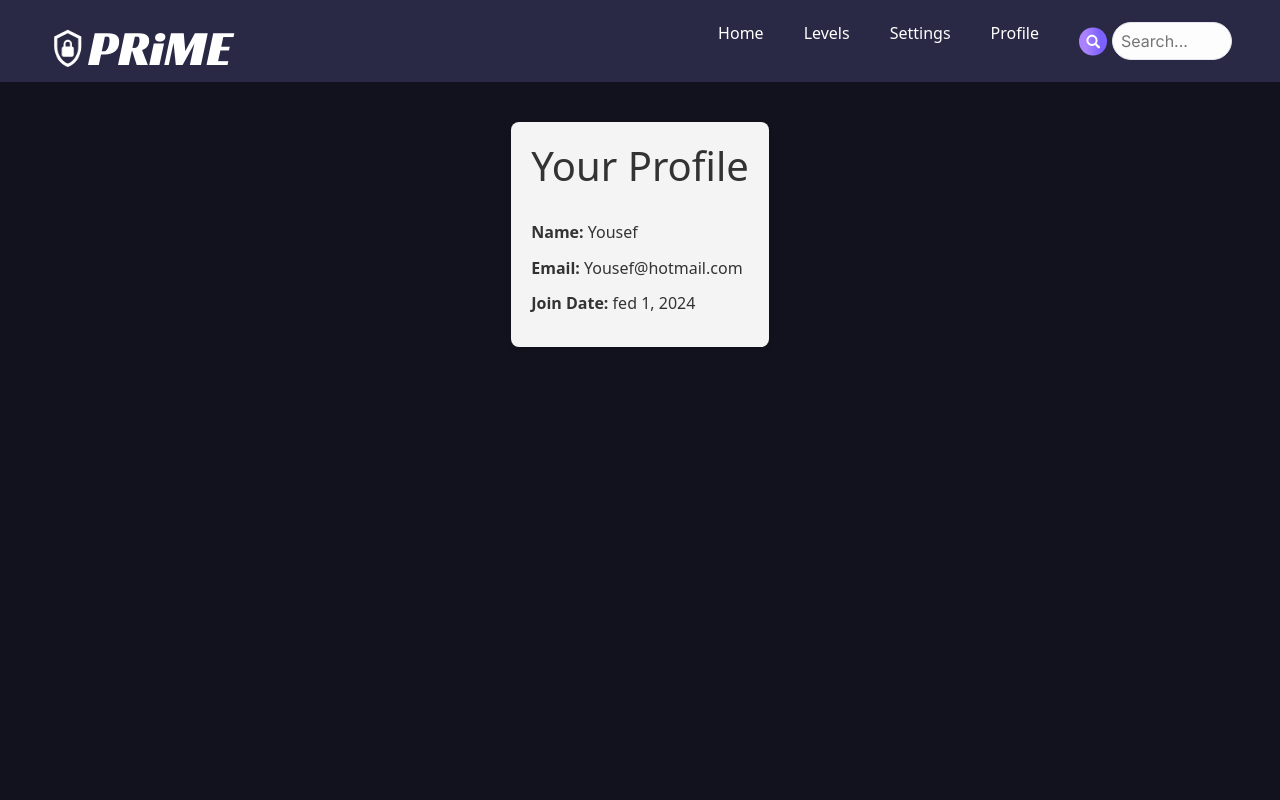
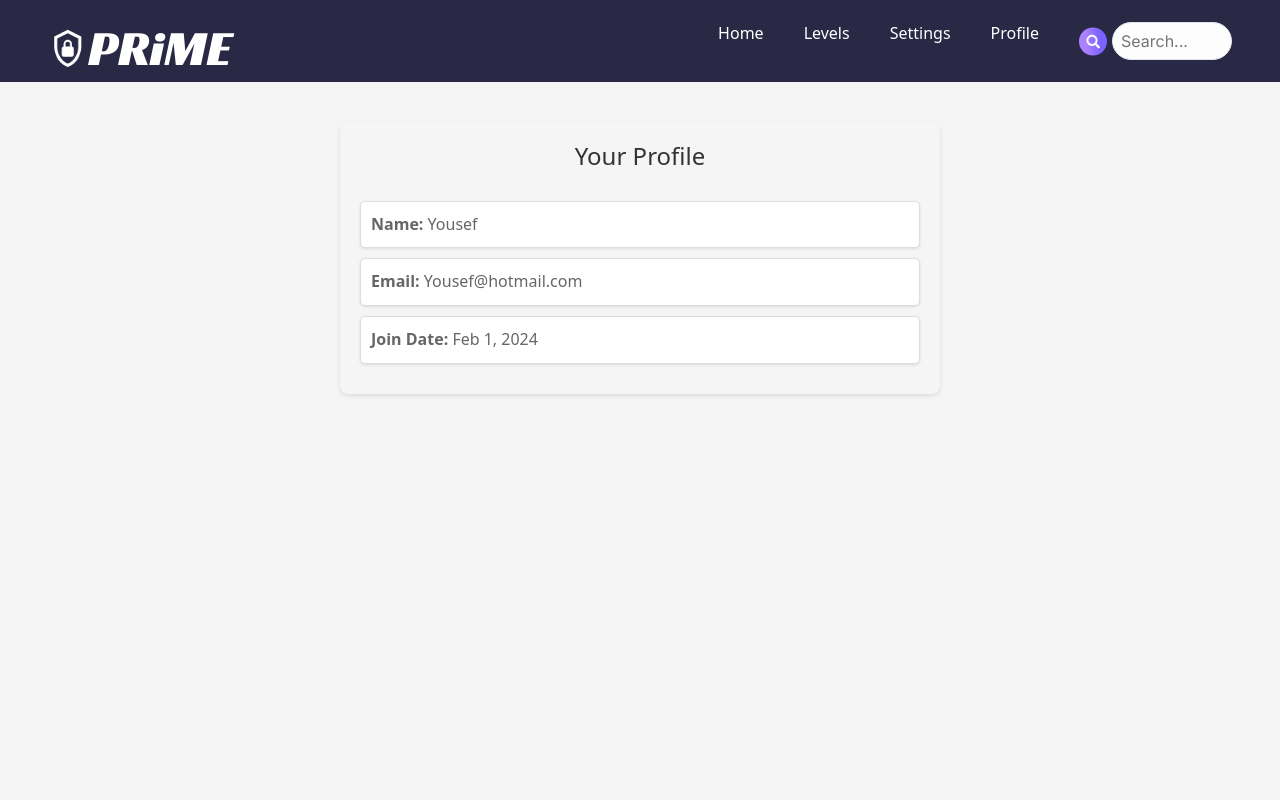
Before and after one commit to simonkb/PRiME, a Next.js app: page /profile in a window 1280 px wide. Shown: the top 800 px of the page. Built offline with nearby package versions, Linux system fonts and the light colour scheme; a web font is replaced by a local one.

Commit message:
desgin changed

```diff
--- a/src/pages/profile.jsx
+++ b/src/pages/profile.jsx
@@ -1,5 +1,5 @@
-import React, { useEffect, useState } from 'react'; // Import React
-import Layout from "./layout"; // Ensure correct path if needed
+import React, { useEffect, useState } from 'react';
+import Layout from "./layout";
 import styles from './profile.module.css';
 
 const Profile = () => {
@@ -11,26 +11,25 @@ const Profile = () => {
   const [loading, setLoading] = useState(true);
 
   useEffect(() => {
-    // Simulate fetching user data
     setTimeout(() => {
-      // Mocked user data
       const mockUserData = {
         name: "Yousef",
         email: "Yousef@hotmail.com",
-        joinDate: "fed 1, 2024"
+        joinDate: "Feb 1, 2024"
       };
-
       setUserData(mockUserData);
-      setLoading(false); // Indicate loading is complete
-    }, 1000); // Simulate fetch delay
+      setLoading(false);
+    }, 1000);
   }, []);
 
   if (loading) {
     return <Layout>Loading...</Layout>;
   }
 
+  // Wrap the profile content with a div that sets the full page's background color
   return (
     <Layout>
+      <div style={{ backgroundColor: '#f5f5f5', minHeight: '100vh' }}> {/* Inline style for full-page background */}
         <div className={styles.profileContainer}>
           <h1 className={styles.profileHeader}>Your Profile</h1>
           <div className={styles.userInfo}>
@@ -39,6 +38,7 @@ const Profile = () => {
             <p><strong>Join Date:</strong> {userData.joinDate}</p>
           </div>
         </div>
+      </div>
     </Layout>
   );
 };
--- a/src/pages/profile.module.css
+++ b/src/pages/profile.module.css
@@ -2,32 +2,40 @@
     max-width: 600px;
     margin: 40px auto;
     padding: 20px;
-    background-color: #f4f4f4;
+    background-color: #f5f5f5; /* Adjusted to match About Us background */
     border-radius: 8px;
     box-shadow: 0 2px 4px rgba(0,0,0,0.1);
   }
 
   .profileHeader {
-    color: #333;
+    color: #333; /* Keeping text color consistent */
     text-align: center;
     margin-bottom: 30px;
+    font-size: 24px; /* Increased font size for emphasis */
   }
 
   .userInfo {
     font-size: 16px;
     line-height: 1.6;
-    color: #333;
+    color: #666; /* Softer text color for readability, matching About Us */
   }
 
   .userInfo p {
     margin: 10px 0;
+    background-color: #fff; /* White background for content sections */
+    padding: 10px;
+    border-radius: 5px; /* Slight rounding of corners */
+    box-shadow: 0 1px 3px rgba(0, 0, 0, 0.1); /* Subtle shadow for depth */
+    width: 100%; /* Utilizing full container width */
+    max-width: 560px; /* Ensuring content does not stretch too wide */
+    border: 1px solid #ddd; /* Light border for definition */
   }
 
-  /* Example hover effect for any actionable items you might add */
+  /* Adjusting actionable items to fit the color scheme */
   .actionButton {
     display: inline-block;
     padding: 10px 15px;
-    background-color: #007bff;
+    background-color: #1140ce; /* Standout color for buttons */
     color: #fff;
     border-radius: 5px;
     cursor: pointer;
@@ -37,5 +45,5 @@
   }
 
   .actionButton:hover {
-    background-color: #0056b3;
+    background-color: #0a2e6b; /* Darker shade on hover */
   }
```
Lines whose indentation alone changed are shown as unchanged.
